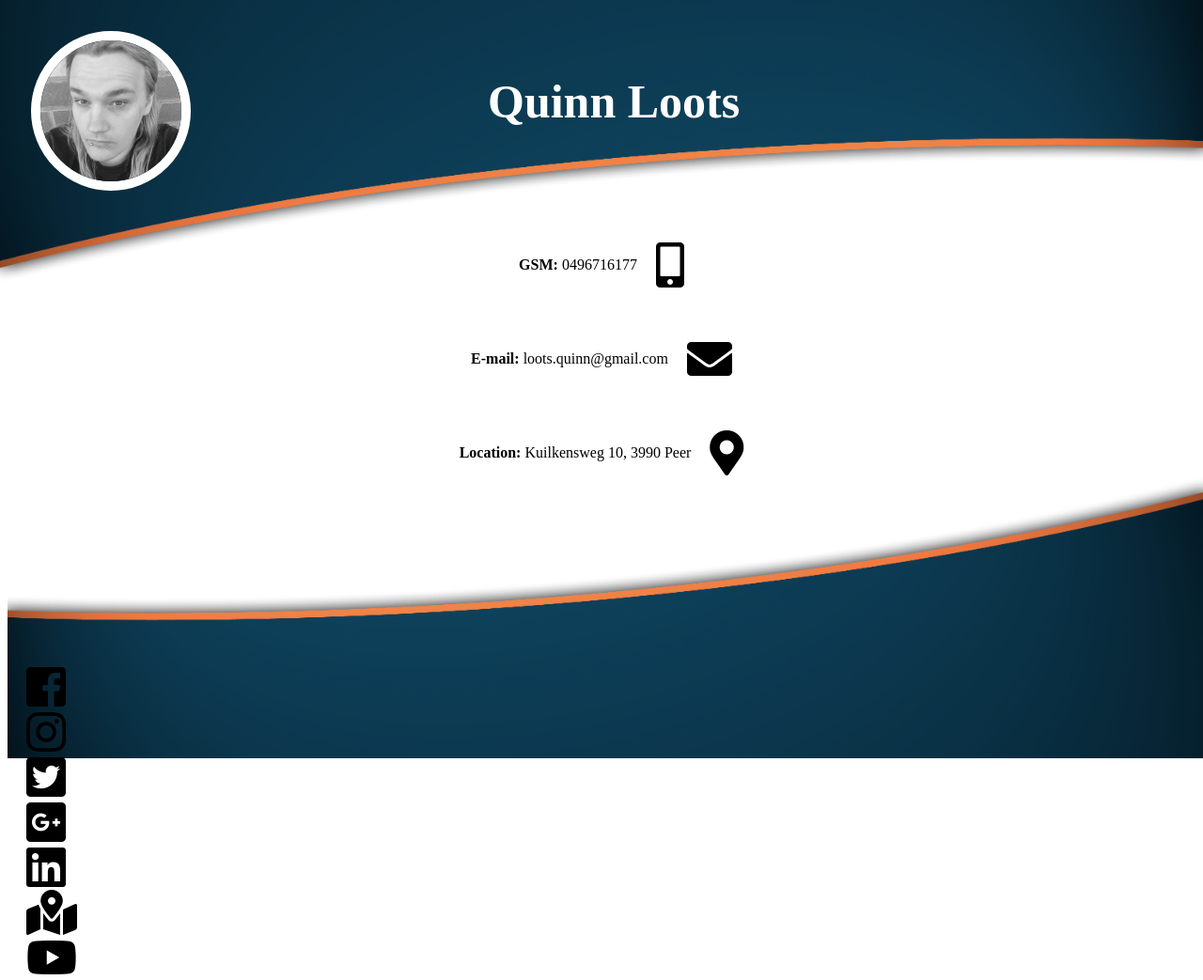
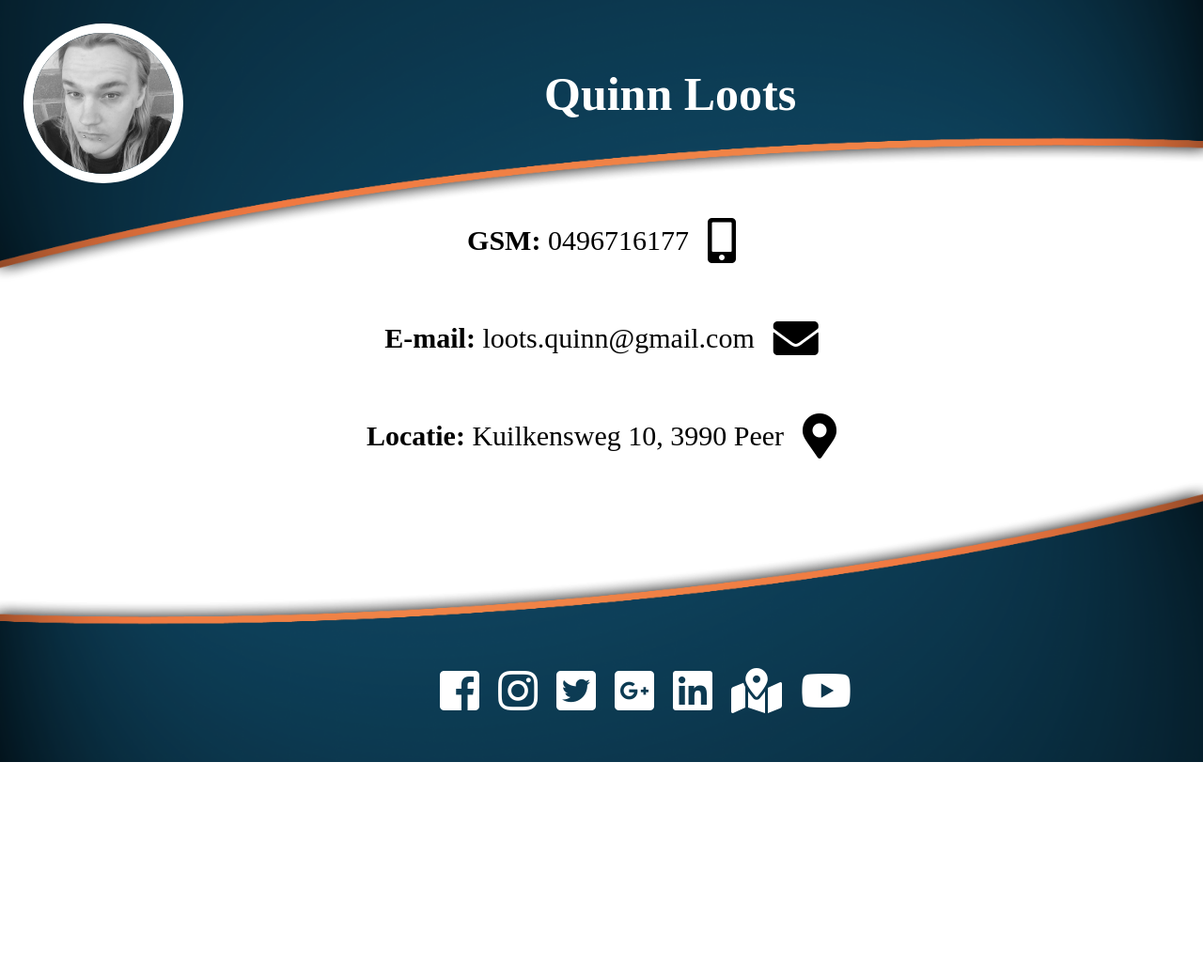
Before and after one commit to QuinnLoots/Vcard, a plain HTML site: page index.html in a window 1280 px wide. Shown: the whole page at 94% size. After the commit the page ends 815 px from the top, so only its background shows below. Drawn offline with Linux system fonts and the light colour scheme.

Commit message:
footer maken

```diff
--- a/index.html
+++ b/index.html
@@ -26,7 +26,7 @@
                 <div class="icon"><i class="fas fa-envelope"></i></div>
             </div>
             <div class="maincontainer">
-                <div><p><strong>Location: </strong>Kuilkensweg 10, 3990 Peer</p></div>
+                <div><p><strong>Locatie: </strong>Kuilkensweg 10, 3990 Peer</p></div>
                 <div class="icon"><i class="fas fa-map-marker-alt"></i></i></div>
             </div>
         </main>
--- a/style.css
+++ b/style.css
@@ -2,11 +2,17 @@ body{
     background-image: url("header.png");
     background-repeat: no-repeat;
     background-size: 100vw 300px;
+    margin: 0;
+
 }
 
 h1{
     font-size: 50px;
     color: #ffffff
+}
+
+p{
+    font-size: 30px;
 }
 
 i{
@@ -17,24 +23,24 @@ i{
     margin-left: 25px;
 }
 
-.profielfoto > img{
+.profielfoto img{
     border-radius: 50%;
     border:10px solid #ffffff;
 }
 
-.headercontainer, .maincontainer{
+.headercontainer, .maincontainer, .textblock{
     display: flex;
     flex-direction: row;
     align-items: center;
 }
 
 .headertext{
-    margin-left: 25%;
+    margin-left: 30%;
 }
 
 .maincontainer{
     justify-content: center;
-    margin-top: 50px;
+    margin-top: 10px;
 }
 
 .icon{
@@ -47,11 +53,15 @@ i{
 }
 
 .footercontainer{
-     position: relative;
-
+    position: relative;
 }
 
 .textblock{
     position: absolute;
-      top: 25vh;
+    top: 25vh;
+    left: 35%;
 }
+
+.textblock i{
+    color:#ffffff;
+}
```
